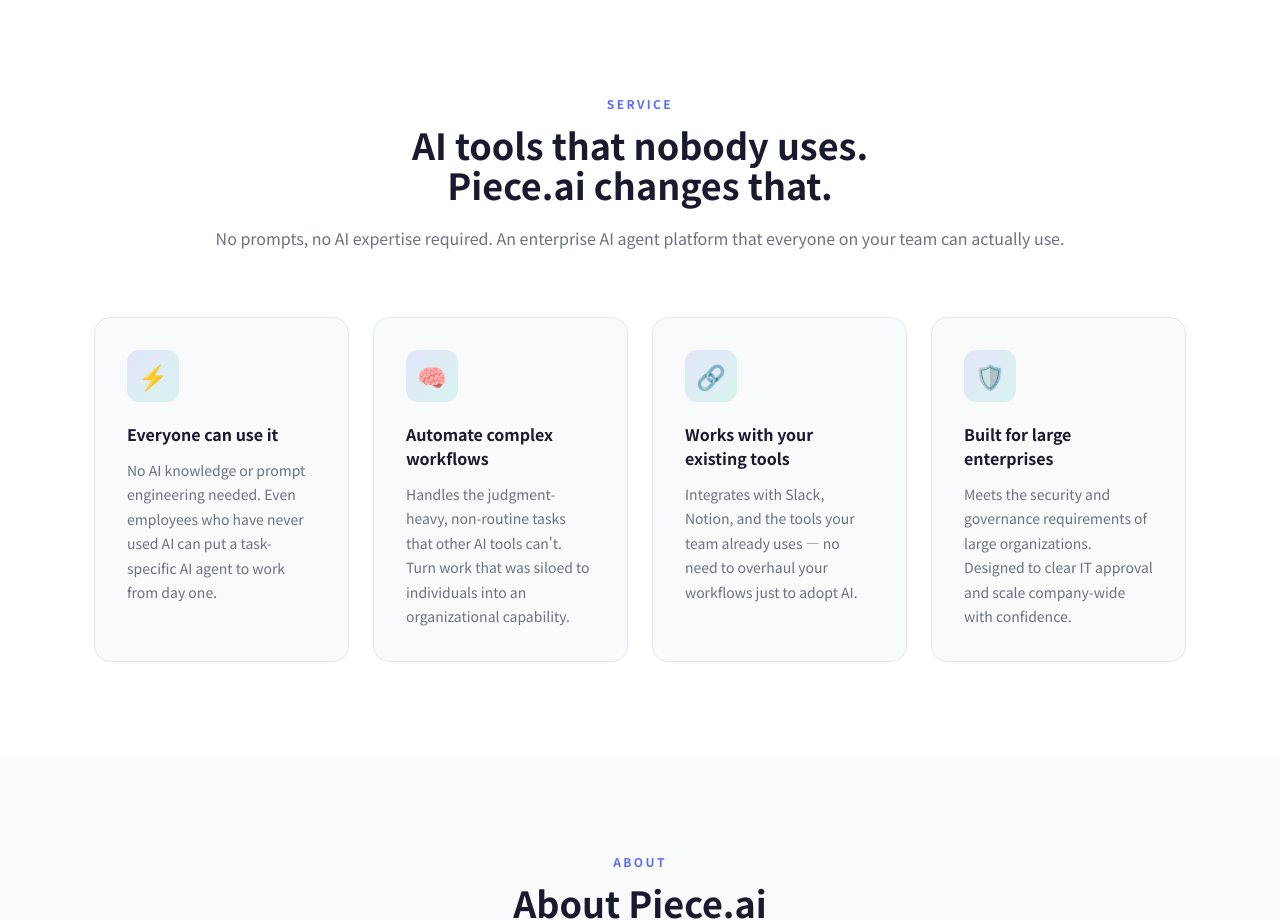
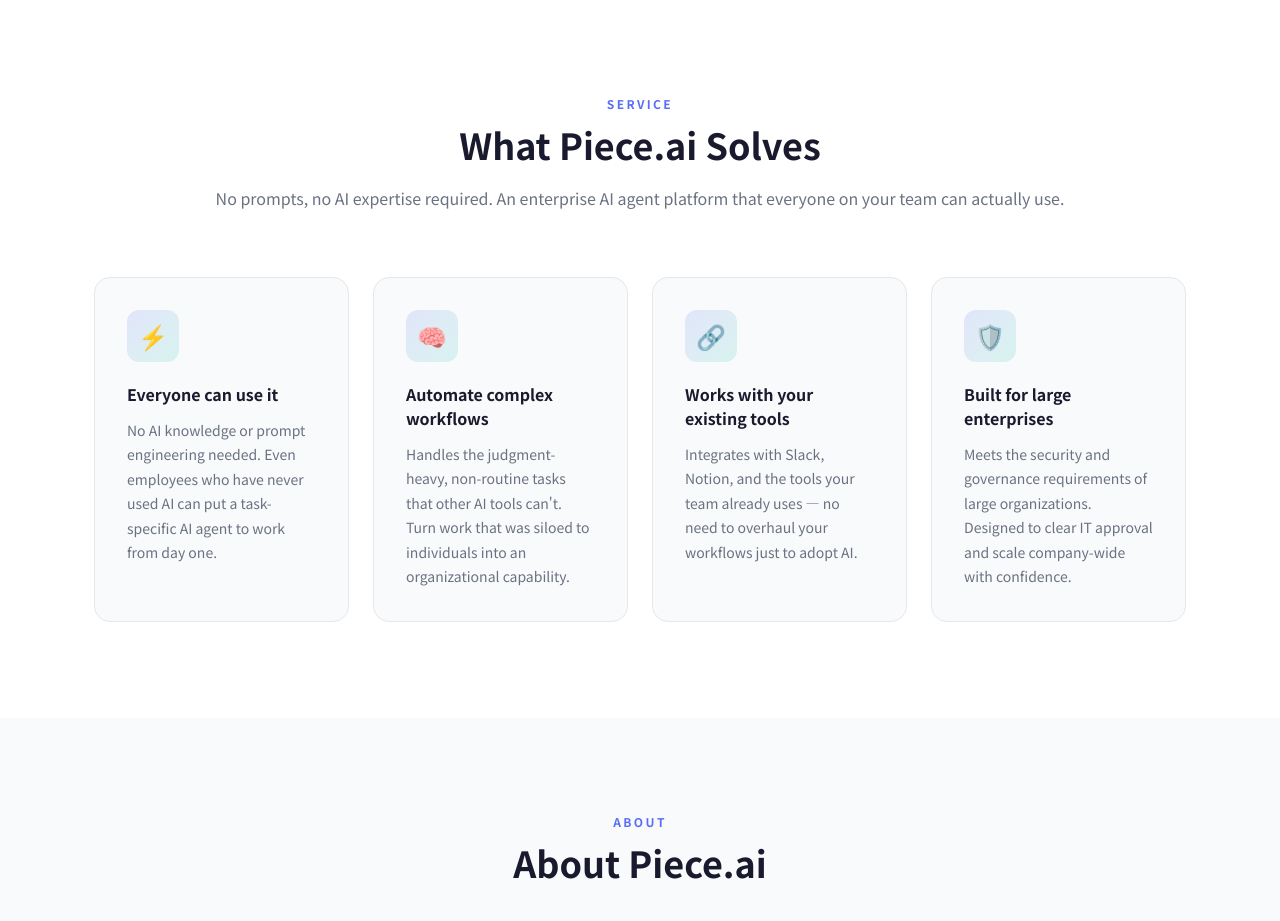
Before and after one commit to takenokont37-netizen/piece-ai, a Next.js app: page /en in a window 1280 px wide. Shown: the part 800-1721 px from the top of the page. Built offline with nearby package versions, Linux system fonts and the light colour scheme; no server answers; what microcms-js-sdk would draw is missing.

Commit message:
Service: セクションタイトルを元に戻す

```diff
--- a/components/sections/Service.tsx
+++ b/components/sections/Service.tsx
@@ -8,18 +8,18 @@
 const t = {
   ja: {
     tag:   'SERVICE',
-    title: 'AIツールを入れても、使われない。\nその課題に、Piece.aiが答えます。',
+    title: 'Piece.aiが解決すること',
     desc:  'プロンプト入力もAI知識も不要。誰もが使いこなせるエンタープライズAIエージェント基盤を提供します。',
     cards: [
       { icon: '⚡', title: '全員が使いこなせる',       desc: 'AIの専門知識もプロンプト入力も不要。はじめてAIに触れる社員でも、自分の業務に特化したAIエージェントを即日から使いこなせます。' },
-      { icon: '🧠', title: '複雑な業務も自動化できる', desc: '「AIでは対応できない」と諦めていた、状況判断が必要な非定型業務にも対応。属人化していた業務を、組織全体の力に変えます。' },
-      { icon: '🔗', title: '既存ツールとそのまま使える', desc: 'Slack・Notionをはじめ、社内で使い慣れたツールやデータベースとそのまま連携。導入のために業務フローを変える必要はありません。' },
-      { icon: '🛡️', title: '大企業の要件を満たす',    desc: '大手企業が求めるセキュリティ・ガバナンス要件に対応。IT部門の承認も通りやすい設計で、全社展開まで安心して任せられます。' },
+      { icon: '🧠', title: '複雑な業務も自動化', desc: '「AIでは対応できない」と諦めていた、状況判断が必要な非定型業務にも対応。属人化していた業務を、組織全体の力に変えます。' },
+      { icon: '🔗', title: '既存システムとの連携', desc: '社内の各種ツールやデータベースとシームレスに接続。情報の分断を解消し、全社横断での業務効率化を実現します。' },
+      { icon: '🛡️', title: 'エンタープライズ対応',    desc: '大手企業が求めるセキュリティ・ガバナンス要件に対応。安心して業務の中枢をPiece.aiに任せることができます。' },
     ],
   },
   en: {
     tag:   'SERVICE',
-    title: 'AI tools that nobody uses.\nPiece.ai changes that.',
+    title: 'What Piece.ai Solves',
     desc:  'No prompts, no AI expertise required. An enterprise AI agent platform that everyone on your team can actually use.',
     cards: [
       { icon: '⚡', title: 'Everyone can use it',          desc: 'No AI knowledge or prompt engineering needed. Even employees who have never used AI can put a task-specific AI agent to work from day one.' },
@@ -40,7 +40,7 @@
         {/* セクションヘッダー */}
         <div className="text-center mb-16">
           <p className="text-xs font-semibold tracking-[0.2em] text-[#5b6ef5] font-[var(--font-en)] mb-3">{tx.tag}</p>
-          <h2 className="text-3xl md:text-4xl font-bold text-[#1a1a2e] mb-5 whitespace-pre-line">{tx.title}</h2>
+          <h2 className="text-3xl md:text-4xl font-bold text-[#1a1a2e] mb-5">{tx.title}</h2>
           <p className="text-base text-gray-500 leading-[1.8]">{tx.desc}</p>
         </div>
 
```
